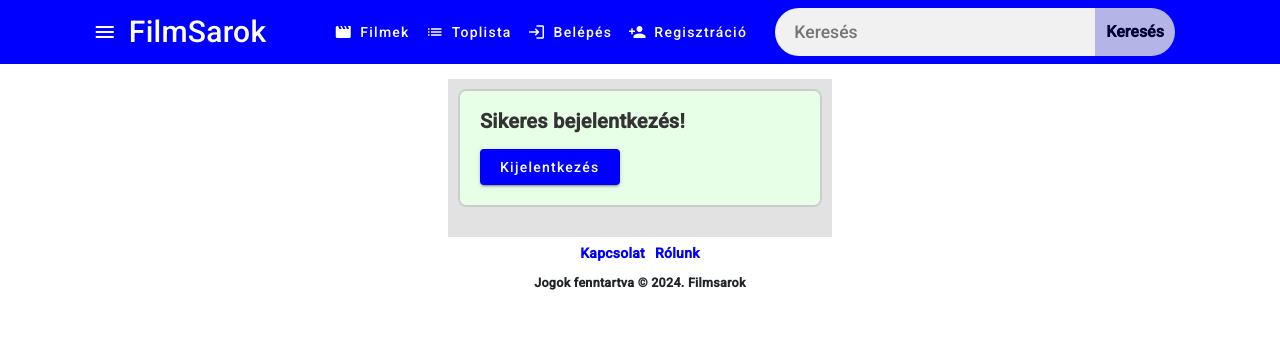
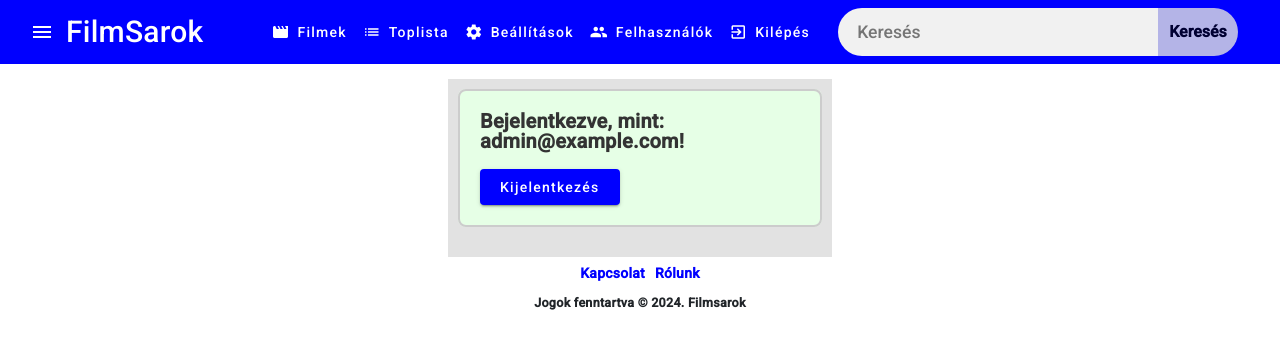
Before and after one commit to IvNorbi/Els-, an Angular app in the folder frontend/: page /Login in a window 1280 px wide. Shown: the top 348 px of the page. Built offline with nearby package versions, Linux system fonts and the light colour scheme; no server answers; sample sign-in values are in the browser's storage; a web font is replaced by a local one.

Commit message:
Login komponens ráncfelvarrása. Bejelentkezés után frissül a web, és megjelenik a kilépés felirat. Bejelentkezésnél megváltozott a felirat. usermodel módosítása.

```diff
--- a/frontend/src/app/components/pages/login/login.component.html
+++ b/frontend/src/app/components/pages/login/login.component.html
@@ -12,7 +12,7 @@
 
 
   <fieldset *ngIf="this.service.isUserLoggedIn()" class="success-fieldset">
-    <legend>Sikeres bejelentkezés! </legend>
+    <legend>Bejelentkezve, mint:  {{ user.email }}!</legend>
 
     <button mat-raised-button color="primary" class="logout-button" (click)="logout()">Kijelentkezés</button>
   </fieldset>
--- a/frontend/src/app/components/pages/login/login.component.ts
+++ b/frontend/src/app/components/pages/login/login.component.ts
@@ -1,5 +1,4 @@
 import { Component } from '@angular/core';
-import { FormsModule } from '@angular/forms';
 import { UserService } from 'src/app/services/user.service';
 import { UserModel } from 'src/app/shared/models/userModel';
 
@@ -10,21 +9,24 @@ import { UserModel } from 'src/app/shared/models/userModel';
 })
 export class LoginComponent {
 
-  public user:UserModel = {
-    email :"admin@example.com",
-    password :"password"
+  public user: UserModel = {
+    email: "admin@example.com",
+    password: "password"
   };
 
-  constructor (public service:UserService) {
-
-  }
+  constructor(public service: UserService) {}
 
   login() {
-    this.service.login(this.user);
+    this.service.login(this.user).subscribe(response => {
+      if (response.success) {
+        this.service.getLoggedInUser().subscribe(user => {
+          this.user = user;
+        });
+      }
+    });
   }
 
   logout() {
     this.service.logout(this.user);
   }
-
 }
--- a/frontend/src/app/components/partials/header/header.component.html
+++ b/frontend/src/app/components/partials/header/header.component.html
@@ -15,11 +15,17 @@
       <button mat-button routerLink="Toplist">
         <mat-icon>list</mat-icon><span class="menu-label">Toplista</span>
       </button>
-      <button mat-button routerLink="Login">
-        <mat-icon>login</mat-icon><span class="menu-label">Belépés</span>
+      <button mat-button routerLink="editprofile">
+        <mat-icon>settings</mat-icon><span class="menu-label">Beállítások</span>
       </button>
-      <button mat-button routerLink="Register">
-        <mat-icon>person_add</mat-icon><span class="menu-label">Regisztráció</span>
+      <button mat-button routerLink="userlist">
+        <mat-icon>group</mat-icon><span class="menu-label">Felhasználók</span>
+      </button>
+      <button mat-button *ngIf="isLoggedIn" (click)="logout()">
+        <mat-icon>exit_to_app</mat-icon><span class="menu-label">Kilépés</span>
+      </button>
+      <button mat-button *ngIf="!isLoggedIn" routerLink="Login">
+        <mat-icon>login</mat-icon><span class="menu-label">Bejelentkezés</span>
       </button>
     </div>
 
@@ -37,7 +43,6 @@
     <li><a routerLink="editprofile"><i class="fas fa-cog"></i> Beállítások</a></li>
     <li><a routerLink="userlist"><i class="fas fa-users"></i> Felhasználók</a></li>
     <li><a href="#"><i class="fas fa-file-alt"></i> Dokumentumok</a></li>
-      <li *ngIf="this.service.isUserLoggedIn() && this.service.hasAbilities('admin')" class="admin"><a routerLink="adminpanel"><i class="fas fa-user-shield"></i> Admin felület</a></li>
+    <li *ngIf="this.service.hasAbilities('admin')" class="admin"><a routerLink="adminpanel"><i class="fas fa-user-shield"></i> Filmek szerkesztése</a></li>
   </ul>
 </div>
-</div>
--- a/frontend/src/app/components/partials/header/header.component.ts
+++ b/frontend/src/app/components/partials/header/header.component.ts
@@ -1,21 +1,40 @@
-import { Component, Input } from '@angular/core';
+import { Component, OnInit } from '@angular/core';
 import { UserService } from 'src/app/services/user.service';
 import { UserModel } from 'src/app/shared/models/userModel';
+
 
 @Component({
   selector: 'app-header',
   templateUrl: './header.component.html',
   styleUrls: ['./header.component.css']
 })
-export class HeaderComponent {
+export class HeaderComponent implements OnInit {
 
-  //Hamburger ikon megjelenítés.
   userPanelOpen = false;
+  currentUser: UserModel | null = null;
+  isLoggedIn: boolean = false;
+
+  constructor(public service: UserService) {}
+
+  ngOnInit(): void {
+    this.isLoggedIn = this.service.isUserLoggedIn();
+    if (this.isLoggedIn) {
+      this.service.getLoggedInUser().subscribe(user => {
+        this.currentUser = user;
+      });
+    }
+  }
+
   toggleUserPanel() {
     this.userPanelOpen = !this.userPanelOpen;
+    // Frissítsd az isLoggedIn értékét a panel állapota alapján
+    this.isLoggedIn = this.service.isUserLoggedIn();
   }
 
-  constructor (public service:UserService) {
-
+  logout() {
+    if (this.currentUser) {
+      this.service.logout(this.currentUser);
+      this.isLoggedIn = false; // Frissítsd az isLoggedIn értékét a kijelentkezés után
+    }
   }
 }
--- a/frontend/src/app/services/user.service.ts
+++ b/frontend/src/app/services/user.service.ts
@@ -3,6 +3,8 @@ import { Injectable } from '@angular/core';
 import { UserModel } from '../shared/models/userModel';
 import { Observable, map } from 'rxjs';
 import {USERS_URL, USER_URL} from '../shared/contsants/urls';
+import { Router } from '@angular/router';
+
 
 
 
@@ -11,14 +13,11 @@ import {USERS_URL, USER_URL} from '../shared/contsants/urls';
 })
 export class UserService {
 
-  constructor(private http:HttpClient) { }
+  constructor(private http:HttpClient , private router: Router) { }
 
-  private apiUrl = 'http://localhost:5100/api/users'; // Az API végpont URL-je
-
-
-  login(user: UserModel) {
-    return this.http.post<any>(USER_URL + "login", user).subscribe(
-      (answer: any) => {
+  login(user: UserModel): Observable<any> {
+    return this.http.post<any>(USER_URL + "login", user).pipe(
+      map((answer: any) => {
         if (answer.accessToken && answer.accessToken.token) {
           sessionStorage.setItem("token", answer.accessToken.token);
           sessionStorage.setItem("abilities", JSON.stringify(answer.accessToken.abilities));
@@ -30,7 +29,9 @@ export class UserService {
             sessionStorage.setItem("abilities", JSON.stringify(answer.abilities));
           }
         }
-      }
+        this.router.navigateByUrl('/').then(() => window.location.reload());
+        return answer; // Válasz visszaadása komponensnek.
+      })
     );
   }
 
@@ -40,6 +41,13 @@ export class UserService {
 
     return this.http.get<any[]>(USERS_URL, { headers: headers });
   }
+
+  getLoggedInUser(): Observable<any> {
+    let token = sessionStorage.getItem("token");
+    let headers = new HttpHeaders().set('Authorization', `Bearer ${token}`);
+    return this.http.get<any>(USER_URL, { headers: headers });
+  }
+
 
   logout(user:UserModel) {
     let token = sessionStorage.getItem("token");
--- a/frontend/src/app/shared/models/userModel.ts
+++ b/frontend/src/app/shared/models/userModel.ts
@@ -1,4 +1,5 @@
 export class UserModel {
     email!:string;
     password!:string;
+    name?:string;
 }
```
Lines whose indentation alone changed are shown as unchanged.
